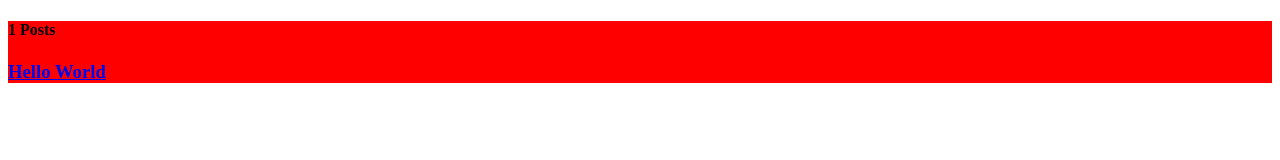
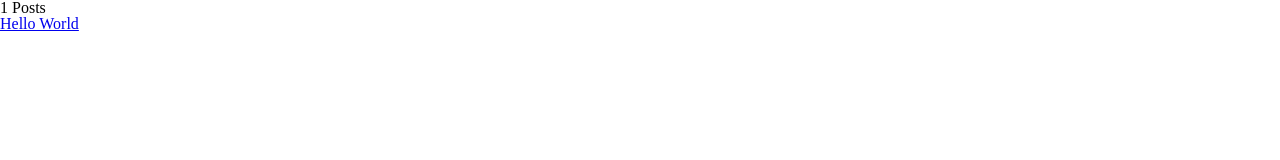
Before and after one commit to cjisu/blog, a Gatsby site: page / in a window 1280 px wide. Built offline with nearby package versions, Linux system fonts and the light colour scheme; Gatsby itself is replaced by a stand-in of ours.

Commit message:
Add globalStyle layout

```diff
--- a/gatsby-config.js
+++ b/gatsby-config.js
@@ -18,5 +18,6 @@
     },
     `gatsby-transformer-remark`,
     `gatsby-plugin-styled-components`,
+    `gatsby-plugin-react-helmet`,
   ],
 }
--- a/package.json
+++ b/package.json
@@ -15,11 +15,13 @@
   "dependencies": {
     "babel-plugin-styled-components": "^1.10.6",
     "gatsby": "^2.13.4",
+    "gatsby-plugin-react-helmet": "^3.1.0",
     "gatsby-plugin-styled-components": "^3.1.0",
     "gatsby-source-filesystem": "^2.1.2",
     "gatsby-transformer-remark": "^2.6.1",
     "react": "^16.8.6",
     "react-dom": "^16.8.6",
+    "react-helmet": "^5.2.1",
     "styled-components": "^4.3.2"
   },
   "devDependencies": {
--- /dev/null
+++ b/src/components/layout.js
@@ -0,0 +1,44 @@
+import React from 'react';
+import PropTypes from 'prop-types';
+import styled from 'styled-components';
+import Helmet from 'react-helmet';
+import { StaticQuery, graphql } from 'gatsby';
+import { GlobalStyle } from '../theme/globalStyle';
+
+const ContentWrapper = styled.div`
+  margin: 0 auto;
+  maxwidth: 960;
+  paddingtop: 0;
+`;
+
+const Layout = ({ children }) => (
+    <StaticQuery
+    query={graphql`
+      query SiteTitleQuery {
+        site {
+          siteMetadata {
+            title
+          }
+        }
+      }
+    `}
+    render={data => (
+      <>
+        <GlobalStyle />
+        <Helmet
+          title={data.site.siteMetadata.title}
+          meta={[
+            { name: 'description', content: 'Sample' },
+            { name: 'keywords', content: 'sample, something' },
+          ]}>
+          <html lang="en" />
+        </Helmet>
+        <ContentWrapper>{children}</ContentWrapper>
+      </>
+    )}
+  />
+);
+Layout.propTypes = {
+  children: PropTypes.node.isRequired,
+};
+export default Layout;
--- a/src/pages/index.js
+++ b/src/pages/index.js
@@ -1,10 +1,10 @@
 import React from "react"
 import { Link, graphql } from "gatsby"
-import Container from '../components/container';
+import Layout from '../components/layout';
 
 export default ({ data }) => {
   return (
-    <Container>
+    <Layout>
       <div>
         <h4>{data.allMarkdownRemark.totalCount} Posts</h4>
         {data.allMarkdownRemark.edges.map(({ node }) => (
@@ -16,7 +16,7 @@
           </div>
         ))}
       </div>
-      </Container>
+      </Layout>
   )
 }
 
--- /dev/null
+++ b/src/theme/globalStyle.js
@@ -0,0 +1,51 @@
+import { createGlobalStyle } from 'styled-components';
+export const GlobalStyle = createGlobalStyle`
+/* http://meyerweb.com/eric/tools/css/reset/
+   v2.0 | 20110126
+   License: none (public domain)
+*/
+
+html, body, div, span, applet, object, iframe,
+h1, h2, h3, h4, h5, h6, p, blockquote, pre,
+a, abbr, acronym, address, big, cite, code,
+del, dfn, em, img, ins, kbd, q, s, samp,
+small, strike, strong, sub, sup, tt, var,
+b, u, i, center,
+dl, dt, dd, ol, ul, li,
+fieldset, form, label, legend,
+table, caption, tbody, tfoot, thead, tr, th, td,
+article, aside, canvas, details, embed,
+figure, figcaption, footer, header, hgroup,
+menu, nav, output, ruby, section, summary,
+time, mark, audio, video {
+	margin: 0;
+	padding: 0;
+	border: 0;
+	font-size: 100%;
+	font: inherit;
+	vertical-align: baseline;
+}
+/* HTML5 display-role reset for older browsers */
+article, aside, details, figcaption, figure,
+footer, header, hgroup, menu, nav, section {
+	display: block;
+}
+body {
+	line-height: 1;
+}
+ol, ul {
+	list-style: none;
+}
+blockquote, q {
+	quotes: none;
+}
+blockquote:before, blockquote:after,
+q:before, q:after {
+	content: '';
+	content: none;
+}
+table {
+	border-collapse: collapse;
+	border-spacing: 0;
+}
+`;
```
Also changed, not shown: 1 other file.
